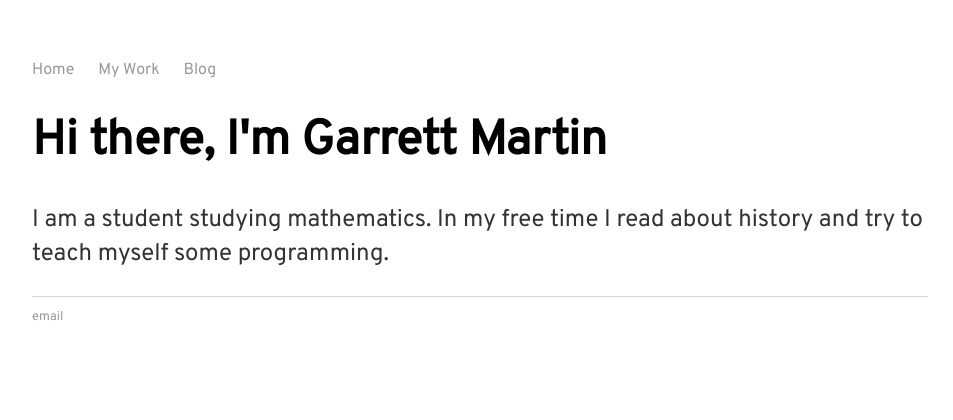
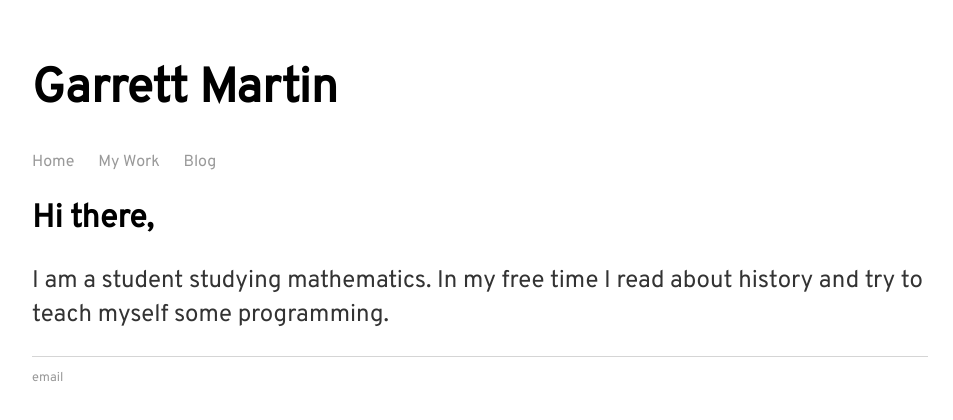
Before and after one commit to martingarrettl/martingarrettl.github.io, a Jekyll site: the page built from index.html, in a window 1280 px wide. Shown: the top 420 px of the page, without its empty margins (160-1113 px from the left). Built offline with Jekyll 4.4.1, drawn with Linux system fonts in a browser that asks for light colours.

Commit message:
update css and headings

```diff
--- a/_layouts/default.html
+++ b/_layouts/default.html
@@ -7,6 +7,8 @@
 			<link rel="stylesheet" type="text/css" href="/css/main.css">
 		</head>
 		<body>
+			<header>
+				<h1>Garrett Martin</h1>
 			<nav>
 	    		<ul>
 	        		<li><a href="/">Home</a></li>
@@ -14,6 +16,7 @@
 	        		<li><a href="/blog">Blog</a></li>
 	    		</ul>
 			</nav>
+		</header>
 			<div class="container">
 
 			{{ content }}
--- a/_layouts/post.html
+++ b/_layouts/post.html
@@ -1,7 +1,7 @@
 ---
 layout: default
 ---
-<h1>{{ page.title }}</h1>
+<h2>{{ page.title }}</h2>
 <p class="meta">{{ page.date | date_to_string }}</p>
 
 <div class="post">
--- a/blog/index.html
+++ b/blog/index.html
@@ -2,7 +2,7 @@
 layout: default
 title: Garrett Martin - Blog
 ---
-  <h1>{{ page.title }}</h1>
+  <h2>{{ page.title }}</h2>
   <ul class="posts">
 
 	  {% for post in site.posts %}
--- a/css/main.css
+++ b/css/main.css
@@ -24,6 +24,11 @@ h1 {
     font-family: 'Overpass', sans-serif;
     font-weight: light;
 }
+h2 {
+  font-size: 2em;
+  font-family: 'Overpass', sans-serif;
+  font-weight: light;
+}
 p {
     font-family: 'Overpass', sans-serif;
     font-size: 1.5em;
--- a/index.html
+++ b/index.html
@@ -3,7 +3,7 @@ layout: default
 title: Garrett Martin
 ---
 <div class="blurb">
-	<h1>Hi there, I'm Garrett Martin</h1>
+	<h2>Hi there,</h2>
 	<p>
 		I am a student studying mathematics. In my free time I read about history and try to teach myself some programming.
 	</p>
--- a/resume/index.html
+++ b/resume/index.html
@@ -2,4 +2,4 @@
 layout: default
 title: Garrett Martin - My Work
 ---
-  <h1>{{ page.title }}</h1>
+  <h2>{{ page.title }}</h2>
```
